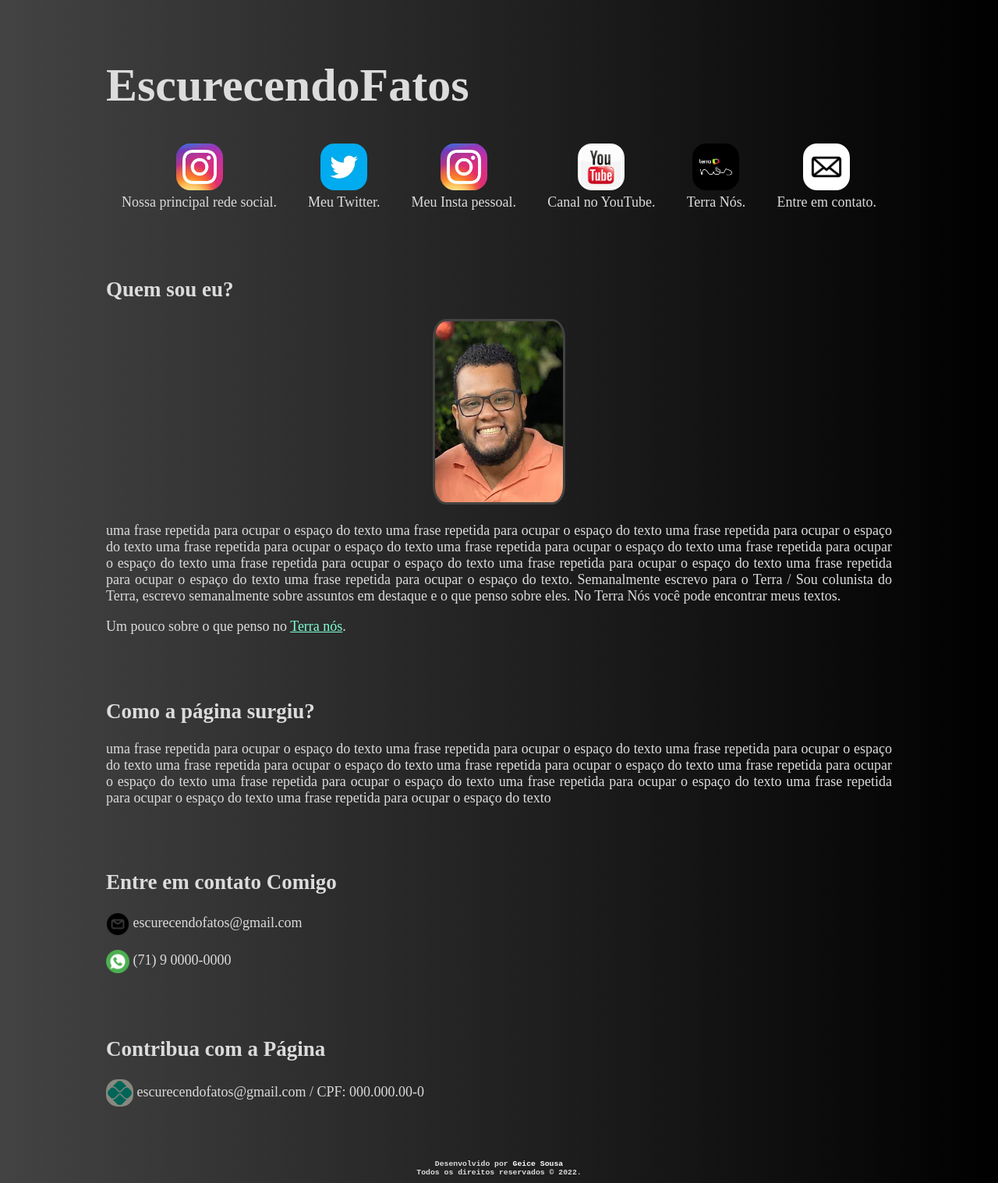
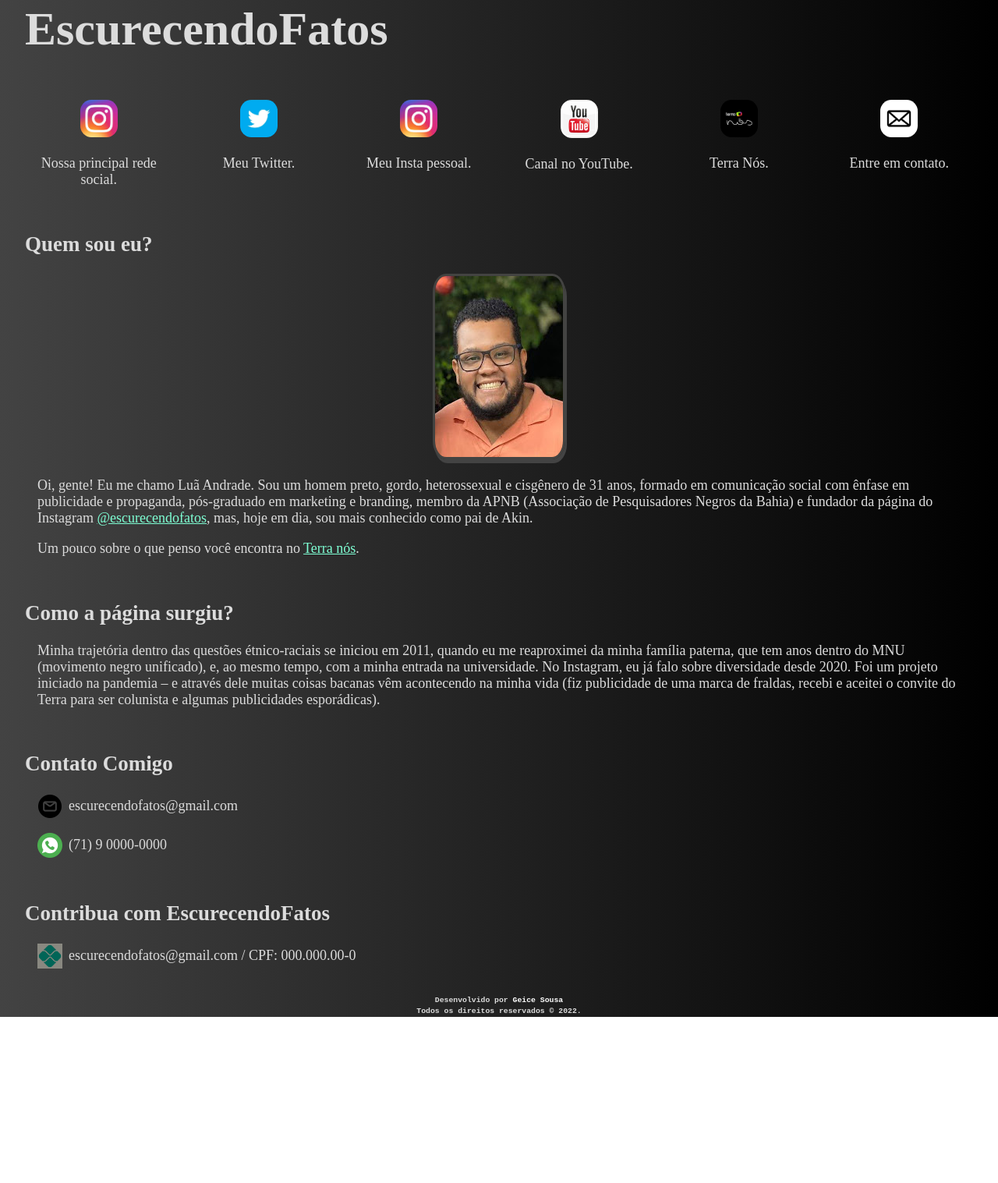
Before and after one commit to geicesousa/escurecendoFatos, a plain HTML site: page index.html in a window 1280 px wide. Shown: the part 37-1554 px from the top of the page at 78% size. After the commit the page ends 1341 px from the top, so only its background shows below. Drawn offline with Linux system fonts and the light colour scheme.

Commit message:
atualização das infos e melhorias no código

```diff
--- a/index.html
+++ b/index.html
@@ -4,141 +4,113 @@
     <meta charset="UTF-8">
     <meta http-equiv="X-UA-Compatible" content="IE=edge">
     <meta name="viewport" content="width=device-width, initial-scale=1.0">
-    <title>EscurecendoFatos - por Luã Andrade</title>
+    <title>EscurecendoFatos - Luã Andrade</title>
     <link rel="stylesheet" href="style.css">
 </head>
 <body>
     <script>
-        alert("Vamos escurecer as coisas!")
-        span
+        alert("Vamos escurecer as coisas!");
     </script>
 
-        <header class="logo">
-            <h1>EscurecendoFatos</h1>
+    <header class="logo">
+        <h1 class="logo-name">EscurecendoFatos</h1>
+    </header>
 
-        </header>
-
-   <nav>
+   <nav class="icons-link">
         <div class="instagram">
              <a href="https://www.instagram.com/escurecendofatos/" target="_blank"
              rel="noopener noreferrer">
-                <img src="instagram.jpg" alt="logo instagram">
+                <img class="instagram-img" src="instagram.jpg" alt="logo instagram">
             </a>
-            <br>
-         Nossa principal rede social.
+            <p class="insta-phrase">Nossa principal rede social.</p>
         </div>
 
         <div class="twitter">
             <a href="https://twitter.com/oluaandrade" target="_blank"
             rel="noopener noreferrer">
-                <img src="twitter3.png" alt="logo twitter">
+                <img class="twitter-img"   src="twitter3.png" alt="logo twitter">
             </a>
-            <br>
-         Meu Twitter.
+            <p class="twitter-phrase">Meu Twitter.</p>
         </div>
 
-        <div class="instapessoal">
+        <div class="instagram-personal">
             <a href="https://www.instagram.com/oluaandrade/" target="_blank"
             rel="noopener noreferrer">
-            <img src="instagram.jpg" alt="logo instagram">
+            <img  class="instagram-img" src="instagram.jpg" alt="logo instagram">
             </a>
-            <br>
-         Meu Insta pessoal.
+            <p class="insta-phrase">Meu Insta pessoal.</p>
         </div>
 
         <div class="youtube">
             <a href="https://www.youtube.com/channel/UCw3QzlBYBDb-XOsnpmSra7Q"
             target="_blank" rel="noopener noreferrer">
-                <img src="youtube.png" alt="logo youtube">
+                <img class="youtube-img" src="youtube.png" alt="logo youtube">
             </a>
-            <br>
-         Canal no YouTube.
+            <p class="youtube-phrase">Canal no YouTube.</p>
         </div>
 
         <div class="terra-nos">
             <a href="https://www.terra.com.br/nos/opiniao/lua-andrade"
             target="_blank" rel="noopener noreferrer">
-                <img src="terranos.jpg" alt="logo terra nós">
+                <img class="terra-img" src="terranos.jpg" alt="logo terra nós">
             </a>
-            <br>
-         Terra Nós.
+            <p class="terra-phrase">Terra Nós.</p>
         </div>
 
-        <div class="contato">
+        <div class="contact">
             <a alt="vai para contato2" href="#contato2">
-                <img src="email2.png" alt="telefone">
+                <img class="contact-img" src="email2.png" alt="telefone">
             </a>
-            <br>
-        Entre em contato.
+            <p class="contact-phrase">Entre em contato.</p>
         </div>
     </nav>
 
-<br><br><br>
-<!-- poderia usar section no lugar das div -->
-        <div class="perfil">
+    <section class="perfil">
+        <div class="perfil-quem">
             <h2>Quem sou eu? </h2>
             <center>
-            <img src="luã.png" alt="foto de luã sorrindo de óculos de grau e camisa polo laranja">
+            <img class="perfil-img" src="luã.png" alt="foto de luã sorrindo de óculos de grau e camisa polo laranja">
             </center>
-        <p>uma frase repetida para ocupar o espaço do texto
-                uma frase repetida para ocupar o espaço do texto
-                uma frase repetida para ocupar o espaço do texto
-                uma frase repetida para ocupar o espaço do texto
-                uma frase repetida para ocupar o espaço do texto
-                uma frase repetida para ocupar o espaço do texto
-                uma frase repetida para ocupar o espaço do texto
-                uma frase repetida para ocupar o espaço do texto
-                uma frase repetida para ocupar o espaço do texto
-                uma frase repetida para ocupar o espaço do texto.
-                Semanalmente escrevo para o Terra / Sou colunista do Terra,
-                escrevo semanalmente sobre assuntos em destaque e o que penso
-                sobre eles. No Terra Nós você pode encontrar meus textos.
+
+            <p> Oi, gente! Eu me chamo Luã Andrade. Sou um homem preto, gordo, heterossexual e cisgênero de 31 anos, formado em comunicação social com ênfase em publicidade e propaganda, pós-graduado em marketing e branding, membro da APNB (Associação de Pesquisadores Negros da Bahia) e fundador da página do Instagram <a href="https://www.instagram.com/escurecendofatos/" target="_blank">@escurecendofatos</a>, mas, hoje em dia, sou mais conhecido como pai de Akin.
             </p>
-            <p>Um pouco sobre o que penso no <a href="https://www.terra.com.br/nos/opiniao/lua-andrade"
-                target="_blank" rel="noopener noreferrer">Terra nós</a>.
+
+            <p>Um pouco sobre o que penso você encontra no <a href="https://www.terra.com.br/nos/opiniao/lua-andrade" target="_blank" rel="noopener noreferrer">Terra nós</a>.
             </p>
 
         </div>
 
-<br><br>
-        <div class="surgiu">
+        <div class="perfil-surgiu">
             <h2>Como a página surgiu?</h2>
-            <p>uma frase repetida para ocupar o espaço do texto
-                uma frase repetida para ocupar o espaço do texto
-                uma frase repetida para ocupar o espaço do texto
-                uma frase repetida para ocupar o espaço do texto
-                uma frase repetida para ocupar o espaço do texto
-                uma frase repetida para ocupar o espaço do texto
-                uma frase repetida para ocupar o espaço do texto
-                uma frase repetida para ocupar o espaço do texto
-                uma frase repetida para ocupar o espaço do texto
-                uma frase repetida para ocupar o espaço do texto
-                </p>
-
-        </div>
-<br><br>
-        <div class="contato2">
-            <a name="contato2"></a>
-            <h2>Entre em contato Comigo</h2>
-            <p> <img src="e-mail.png" alt="imagem carta"> escurecendofatos@gmail.com
-            </p>
-            <p> <img src="bolha-de-bate-papo.png" alt="logo whatsapp"> (71) 9 0000-0000
+            <p>Minha trajetória dentro das questões étnico-raciais se iniciou em 2011, quando eu me reaproximei da minha família paterna, que tem anos dentro do MNU (movimento negro unificado), e, ao mesmo tempo, com a minha entrada na universidade. No Instagram, eu já falo sobre diversidade desde 2020. Foi um projeto iniciado na pandemia – e através dele muitas coisas bacanas vêm acontecendo na minha vida (fiz publicidade de uma marca de fraldas, recebi e aceitei o convite do Terra para ser colunista e algumas publicidades esporádicas).
             </p>
         </div>
 
-<br><br>
-        <div class="pix">
-            <h2>Contribua com a Página</h2>
-            <p> <img src="pix2.png" alt="logo pix"> escurecendofatos@gmail.com /
+        <div class="perfil-contact">
+            <a name="contato2"></a>
+            <h2>Contato Comigo</h2>
+
+            <p>
+                <img src="e-mail.png" alt="imagem carta"> escurecendofatos@gmail.com
+            </p>
+
+            <p>
+                <img src="bolha-de-bate-papo.png" alt="logo whatsapp"> (71) 9 0000-0000
+            </p>
+        </div>
+
+        <div class="perfil-pix">
+            <h2>Contribua com EscurecendoFatos</h2>
+            <p>
+                <img src="pix2.png" alt="logo pix"> escurecendofatos@gmail.com /
             CPF: 000.000.00-0
             </p>
-        </div>
+       </div>
+    </section>
 </body>
+
 <footer>
-    <footer>
-        <h6>Desenvolvido por <a href="https://github.com/Geice-Sousa" target="_blank">
-        Geice Sousa</a> <br>
-        Todos os direitos reservados &copy; 2022.</h6>
-    </footer>
+    <h6>Desenvolvido por <a href="https://github.com/Geice-Sousa" target="_blank">Geice Sousa</a></h6>
+    <h6>Todos os direitos reservados &copy; 2022.</h6>
 </footer>
 </html>
--- a/style.css
+++ b/style.css
@@ -2,43 +2,55 @@ body {
     background-image: linear-gradient(to right, #434343 0%, black 100%);
     font-size: large;
     color: gainsboro;
-    text-align: justify;
-    padding: 5% 10% 1% 10%;
+    margin: auto 2rem;
+    display: flex;
+    flex-direction: column;
+    gap: 1rem;
 }
 
-.logo h1{
+.logo-name{
     font-size:60px;
 }
 
-nav div{
-    text-align: center;
-    float: start;
-}
-
-nav{
+.icons-link{
     display: flex;
+    gap: 1rem;
+    flex-wrap: wrap;
     justify-content: space-around;
 }
 
-nav img{
-    width: 60px;
-    height: 60px;
-    border-radius: 30%;
-    justify-content: center;
+.instagram, .youtube, .twitter, .instagram-personal, .terra-nos, .contact{
+    display: flex;
+    flex-direction: column;
+    align-items: center;
+    width: 10rem;
+    text-align: center;
 }
 
-.perfil img{
-    border: 3px solid #434341 ;
+.instagram-img, .youtube-img, .twitter-img, .instagram-personal-img, .terra-img, .contact-img{
+    margin: 0;
+    width: 3rem;
+    border-radius: 30%;
+}
+.instagram-img:hover, .youtube-img:hover, .twitter-img:hover, .instagram-personal-img:hover, .terra-img:hover, .contact-img:hover{
+    width: 4rem;
+}
+/* AQUI */
+
+.perfil{
+    display: flex;
+    flex-direction: column;
+    gap: 1rem;
+}
+.perfil div p{
+    margin-left: 1rem;
+}
+
+.perfil-img{
+    border: 3px solid #434341;
     border-radius: 10%;
-    /* margin-left: 45%; centralizou +/-, o center foi a melhor opção*/
+    box-shadow: 2px 5px #434343;
 
-    /*justify-content: center;
-    text-align: center;
-    display: inline-block;
-    margin: auto;
-    vertical-align: auto;
-
-    nada disso conseguiu centralizar a foto*/
 }
 
 .perfil a{
@@ -46,11 +58,15 @@ nav img{
     color: aquamarine;
 }
 
-.contato2 img{
-    width: 30px;
-    vertical-align:middle;
+.perfil-contact p, .perfil-pix p{
+    display: flex;
+    align-items: center;
+    gap: .5rem;
 }
-
+.perfil p img{
+    width: 2rem;
+    text-align: center;
+}
 .pix img{
     width: 35px;
     vertical-align:middle;
@@ -59,13 +75,35 @@ nav img{
 
 h6{
     text-align: center;
-    vertical-align: bottom;
+    /* vertical-align: bottom; */
     margin: 0px;
-    padding: 50px 0px 5px 0px;
     font-family: monospace;
+    line-height: .9rem;
 }
 
 a{
     color: white;
     text-decoration: none;
 }
+a:hover{
+    font-size: medium;
+}
+
+@media screen and (max-width: 320px) {
+    body{
+        background:#434343;
+    }
+}
+
+@media screen and (max-width: 520px) {
+    body{
+        /* background:#434343; */
+        display: block;
+        margin: 0 1rem;
+    }
+    .logo, .logo-name{
+        font-family: Arial, Helvetica, sans-serif;
+        font-size: 2rem;
+        /* text-transform: uppercase; */
+    }
+}
```
Also changed, not shown: geice-sousa.github.io_escurecendoFatos1v_.png (renamed from geice-sousa.github.io_escurecendoFatos_.png).
